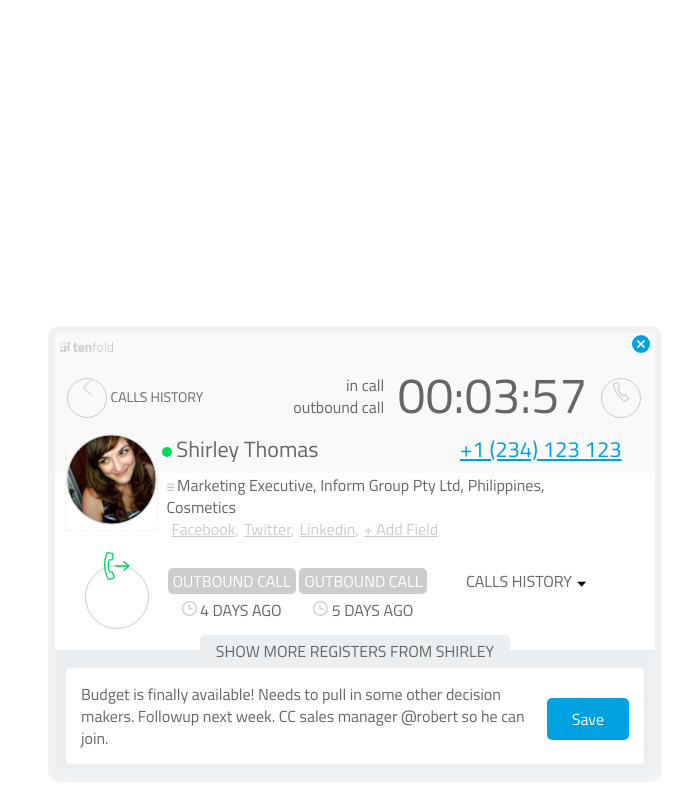
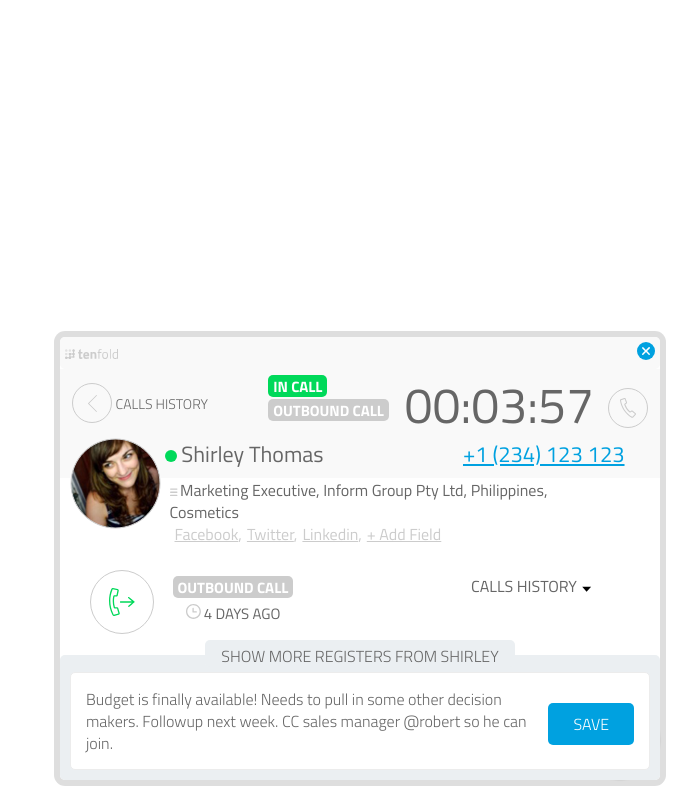
Before and after one commit to brunoguazina/tenfold, a website: page src/index.html in a window 1280 px wide. Both pictures are taken after a click on the element 1220 px from the left and 740 px from the top of the page. Shown: the whole page, without its empty margins (600-1280 px from the left). Drawn offline with nearby package versions, Linux system fonts and the light colour scheme; files that its build step writes are made by us from their sources.

Commit message:
ajustes no css

```diff
--- a/src/index.html
+++ b/src/index.html
@@ -13,9 +13,7 @@
 </head>
 <body>
 
-<div class="btnPopUp">
-	<img src="images/icon-logo.svg">
-</div>
+<div class="btnPopUp"></div>
 
 <div class="popUp">
 
@@ -27,23 +25,19 @@
 	<div class="statusCall">
 
 		<div class="callsHistory">
-			<i class="icon">
-				<img src="images/return.svg">
-			</i>
+			<i class="icon"></i>
 			<div>calls history</div>
 		</div>
 
 		<div class="callInfo">
 			<div class="status">
-				<span>in call</span>
-				<span>outbound call</span>
+				<span class="on">in call</span>
+				<span class="off">outbound call</span>
 			</div>
 			<div class="timer">
 				00:03:57
 			</div>
-			<i class="icon">
-				<img src="images/phone.svg">
-			</i>
+			<i class="icon"></i>
 		</div>
 	</div>
 
@@ -65,9 +59,7 @@
 	</div>
 
 	<div class="history">
-		<div class="phone">
-			<img src="images/phoneBig.svg">
-		</div>
+		<div class="phone"></div>
 		<div class="logs">
 			<div id="001" class="log">
 				<div class="title">outbound call</div>
@@ -75,13 +67,6 @@
 					<span class="">
 					<img src="images/clock.svg">
 				</span>4 days ago</div>
-			</div>
-			<div id="002" class="log">
-				<div class="title">outbound call</div>
-				<div class="content">
-					<span class="">
-					<img src="images/clock.svg">
-				</span>5 days ago</div>
 			</div>
 		</div>
 		<div class="calls">
--- a/src/styles/style.scss
+++ b/src/styles/style.scss
@@ -23,11 +23,7 @@ body {
 
 	border-radius: 50%;
 	box-shadow: 0px 0px 1px 6px #f2f2f2;
-
-	// TODO: align vertical image
-	img {
-		margin-top: 27%;
-	}
+	background: #00A1E0 url('../images/icon-logo.svg') no-repeat center center;
 }
 
 .popUp {
@@ -37,19 +33,22 @@ body {
 	background-color: #fff;
 
 	position: absolute;
-	right: 25px;
-	bottom: 25px;
+	right: 20px;
+	bottom: 20px;
 
 	border-radius: 5px;
-	box-shadow: 0px 0px 1px 7px #f2f2f2;
+	-webkit-box-shadow: 0px 0px 0px 6px rgba(0,0,0,0.13);
+	-moz-box-shadow: 0px 0px 0px 6px rgba(0,0,0,0.13);
+	box-shadow: 0px 0px 0px 6px rgba(0,0,0,0.13);
 
 	z-index: 1;
 }
 
 .top {
 	position: relative;
-	padding: 2px 5px;
+	padding: 5px;
 	background-color: #f9f9f9;
+	border-radius: 5px;
 
 	.close {
 		text-align: center;
@@ -70,13 +69,13 @@ body {
 
 
 .statusCall {
-	padding: 0 12px 45px 12px;
+	padding: 0 12px 40px 12px;
     cursor: pointer;
     background-color: #f9f9f9;
 }
 
 .callsHistory {
-		width: 190px;
+		width: 187px;
 	    display: inline-block;
 	    vertical-align: text-bottom;
 
@@ -87,29 +86,46 @@ body {
 			height: 38px;
 			border-radius: 50%;
 			border: 1px solid #ccc;
+			background: url(../images/return.svg) no-repeat center center;
 		}
 
 	    div {
+	    	font-family: 'titillium_weblight';
 			display: inline-block;
     		text-transform: uppercase;
     		color: #666;
     		font-size: 14px;
-			vertical-align: -webkit-baseline-middle;
+    		vertical-align: top;
+    		margin-top: 11px;
 		}
 }
 
 // CALL INFO //
 .callInfo {
 	text-align: right;
-	width: 66%;
+	width: 385px;
 	display: inline-block;
 
 	.status {
 		display: inline-block;
 
 		span {
-			display: block;
+			font-family: 'titillium_webbold';
+    		color: #fff;
     		vertical-align: -webkit-baseline-middle;
+    		margin: 2px;
+    		padding: 0px 5px;
+    		border-radius: 5px;
+    		text-transform: uppercase;
+    		display: table;
+    		font-size: 15px;
+
+			&.on {
+				background-color: #00D95A;
+			}
+			&.off {
+				background-color: #ccc;
+			}
 		}
 	}
 
@@ -128,10 +144,7 @@ body {
 		height: 38px;
 		border-radius: 50%;
 		border: 1px solid #ccc;
-
-		img {
-			vertical-align: middle;
-		}
+		background: url(../images/phone.svg) no-repeat center center;
 	}
 }
 
@@ -142,7 +155,6 @@ body {
 
 	.photo {
 		display: inline-block;
-		border: 1px dashed #f0f0f0;
 	}
 
 	.content {
@@ -159,7 +171,7 @@ body {
 		}
 		.onLine {
 			display: inline-block;
-			padding: 5px;
+			padding: 6px;
 			border-radius: 50%;
 			background-color: #00D95A;
 		}
@@ -212,10 +224,7 @@ body {
 		border: 1px solid #ccc;
 		vertical-align: -webkit-baseline-middle;
 
-		img{
-			top: 50%;
-			transform: translateY(-50%);
-		}
+		background: url(../images/phoneBig.svg) no-repeat center center;
 	}
 
 	.logs {
@@ -227,13 +236,16 @@ body {
 			display: inline-block;
 
 			.title {
-				padding: 2px 5px;
+				font-family: 'titillium_webbold';
+    			font-size: 15px;
+    			padding: 0px 5px;
     			text-transform: uppercase;
     			background: #ccc;
     			color: #fff;
     			border-radius: 5px;
 			}
 			.content {
+				font-size: 15px;
 				text-align: center;
 				text-transform: uppercase;
 				color: #666;
@@ -264,8 +276,10 @@ body {
 .notes {
 	background-color: #ebeff2;
 	padding: 25px 5px 5px 5px;
+	border-radius: 5px;
 
 	.title {
+		font-family: 'titillium_weblight';
 		background-color: #ebeff2;
     	text-align: center;
     	text-transform: uppercase;
@@ -276,6 +290,7 @@ body {
     	border-radius: 5px;
 	}
 	.content {
+		font-family: 'titillium_weblight';
 		position: relative;
 		border: 1px solid #ececec;
     	border-radius: 5px;
@@ -284,6 +299,7 @@ body {
     	background-color: #fff;
 
 		.btnSave {
+			text-transform: uppercase;
 			padding: 10px 25px;
     		border-radius: 5px;
     		background-color: #00A1E0;
@@ -291,6 +307,7 @@ body {
     		position: absolute;
     		right: 15px;
     		top: 30px;
+    		cursor: pointer;
 		}
 	}
 }
```
Lines whose indentation alone changed are shown as unchanged.
